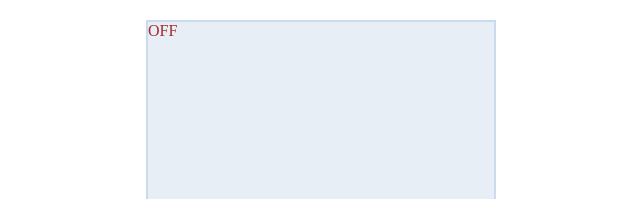
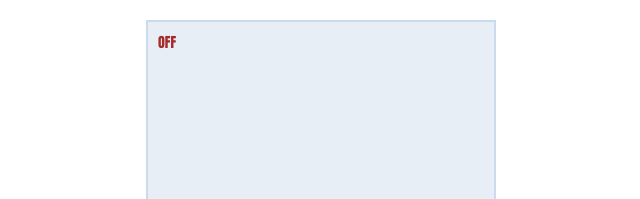
Before and after one commit to sam-adroit/calc, a plain HTML site: page index.html in a window 1280 px wide. Shown: the top 199 px of the page, 319-959 px from the left. Drawn offline with Linux system fonts and the light colour scheme.

Commit message:
style.css changed

```diff
--- a/style.css
+++ b/style.css
@@ -14,8 +14,10 @@
     position: relative;
 }
 .screen p{
-    max-width: 200px;
+    font-size: 14px;
+    font-family: Impact, Haettenschweiler, 'Arial Narrow Bold', sans-serif;
     color: brown;
+    padding: 10px;
 }
 @media screen and (max-width: 480px){
     .calc{
```
